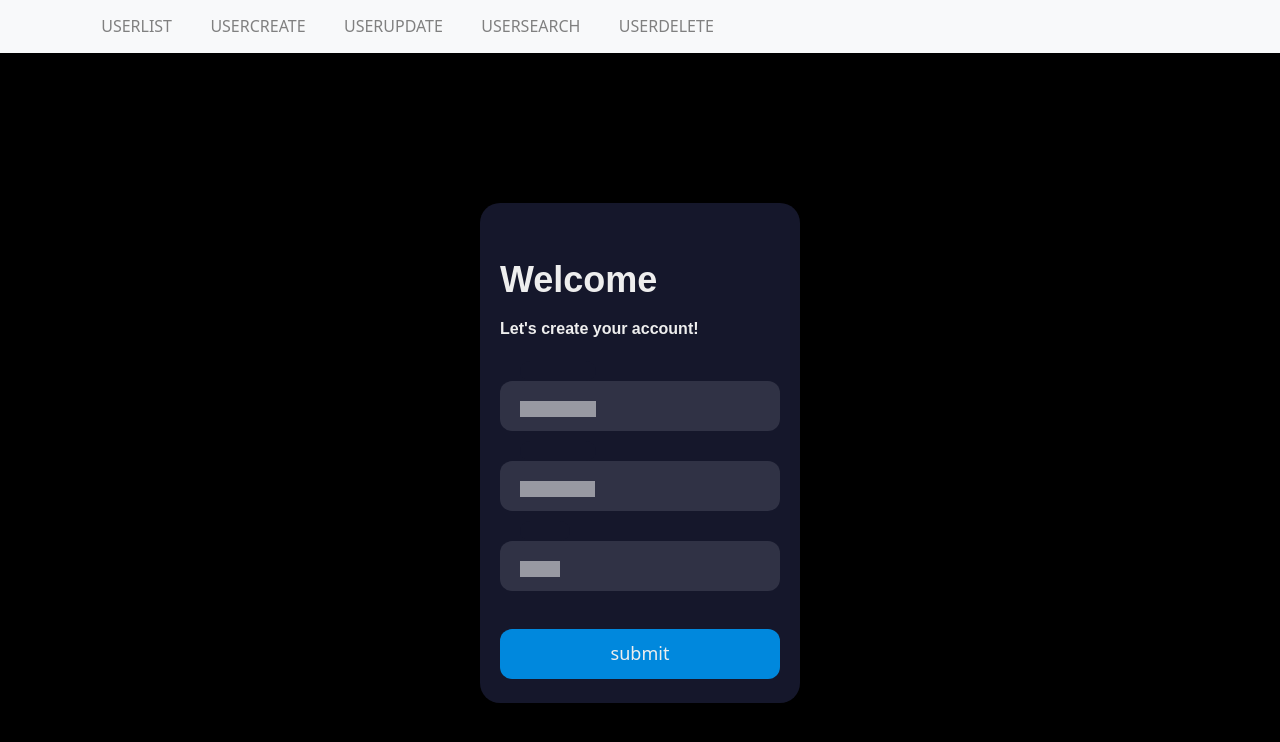
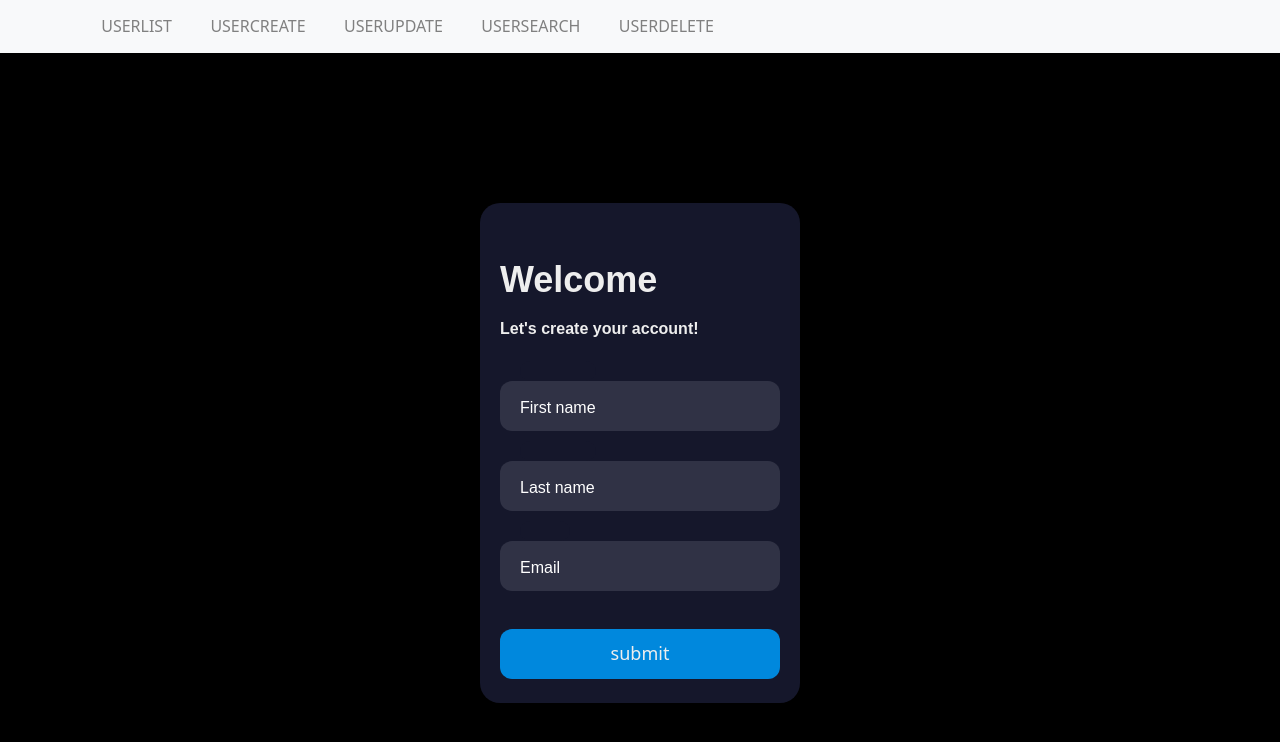
Before and after one commit to riships/crud, a React (Create React App) app: page /create in a window 1280 px wide. Shown: the top 742 px of the page. Built offline with nearby package versions, Linux system fonts and the light colour scheme.

Commit message:
I have fixed the issue which were reflecting in time of pressing the input field.....

```diff
--- a/src/components/Create.css
+++ b/src/components/Create.css
@@ -79,7 +79,7 @@
     transform: translateY(8px);
 }
 
-.placeholder {
+.placeholder2 {
     color: white;
     font-family: sans-serif;
     left: 20px;
@@ -91,16 +91,16 @@
     top: 20px;
 }
 
-.input:focus~.placeholder,
-.input:not(:placeholder-shown)~.placeholder {
+.input:focus~.placeholder2,
+.input:not(:placeholder-shown)~.placeholder2 {
     transform: translateY(-30px) translateX(10px) scale(0.75);
 }
 
-.input:not(:placeholder-shown)~.placeholder {
+.input:not(:placeholder-shown)~.placeholder2 {
     color: #808097;
 }
 
-.input:focus~.placeholder {
+.input:focus~.placeholder2 {
     color: #dc2f55;
 }
 
--- a/src/components/UserCreate.jsx
+++ b/src/components/UserCreate.jsx
@@ -6,27 +6,27 @@ export default class UserCreate extends Component {
     render() {
         return (
             <> <div className='dv-elemt'>
-                <div class="form">
-                    <div class="title">Welcome</div>
-                    <div class="subtitle">Let's create your account!</div>
-                    <div class="input-container ic1">
-                        <input id="firstname" class="input" type="text" placeholder=" " />
-                        <div class="cut"></div>
-                        <label for="firstname" class="placeholder">First name</label>
+                <div className="form">
+                    <div className="title">Welcome</div>
+                    <div className="subtitle">Let's create your account!</div>
+                    <div className="input-container ic1">
+                        <input id="firstname" className="input" type="text" placeholder=" " />
+                        <div className="cut"></div>
+                        <label htmlFor="firstname" className="placeholder2">First name</label>
                     </div>
-                    <div class="input-container ic2">
-                        <input id="lastname" class="input" type="text" placeholder=" " />
-                        <div class="cut"></div>
-                        <label for="lastname" class="placeholder">Last name</label>
+                    <div className="input-container ic2">
+                        <input id="lastname" className="input" type="text" placeholder=" " />
+                        <div className="cut"></div>
+                        <label htmlFor="lastname" className="placeholder2">Last name</label>
                     </div>
-                    <div class="input-container ic2">
-                        <input id="email" class="input" type="text" placeholder=" " />
-                        <div class="cut cut-short"></div>
-                        <label for="email" class="placeholder">Email</label>
+                    <div className="input-container ic2">
+                        <input id="email" className="input" type="text" placeholder=" " />
+                        <div className="cut cut-short"></div>
+                        <label htmlFor="email" className="placeholder2">Email</label>
                     </div>
-                    <button type="text" class="submit">submit</button>
-                </div>
-            </div>
+                    <button type="text" className="submit">submit</button>
+                </div >
+            </div >
             </>
         )
     }
```
